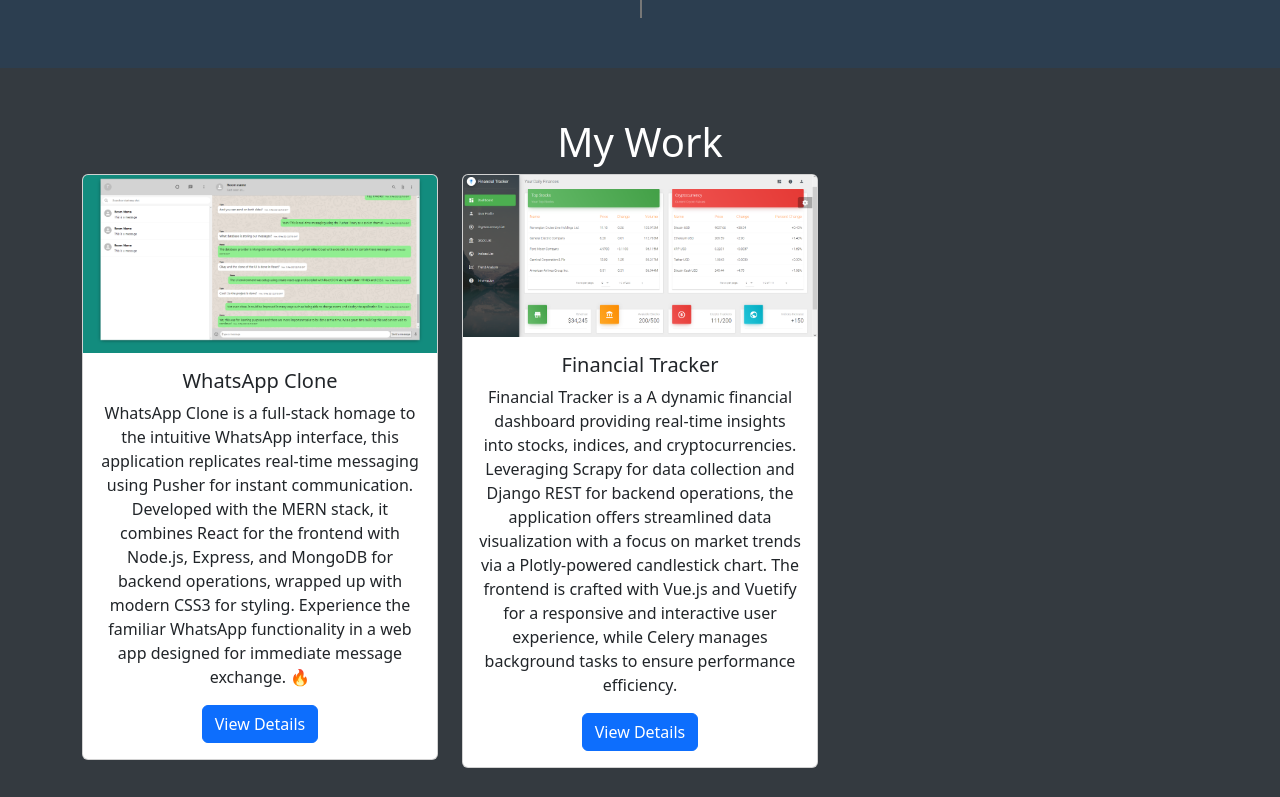
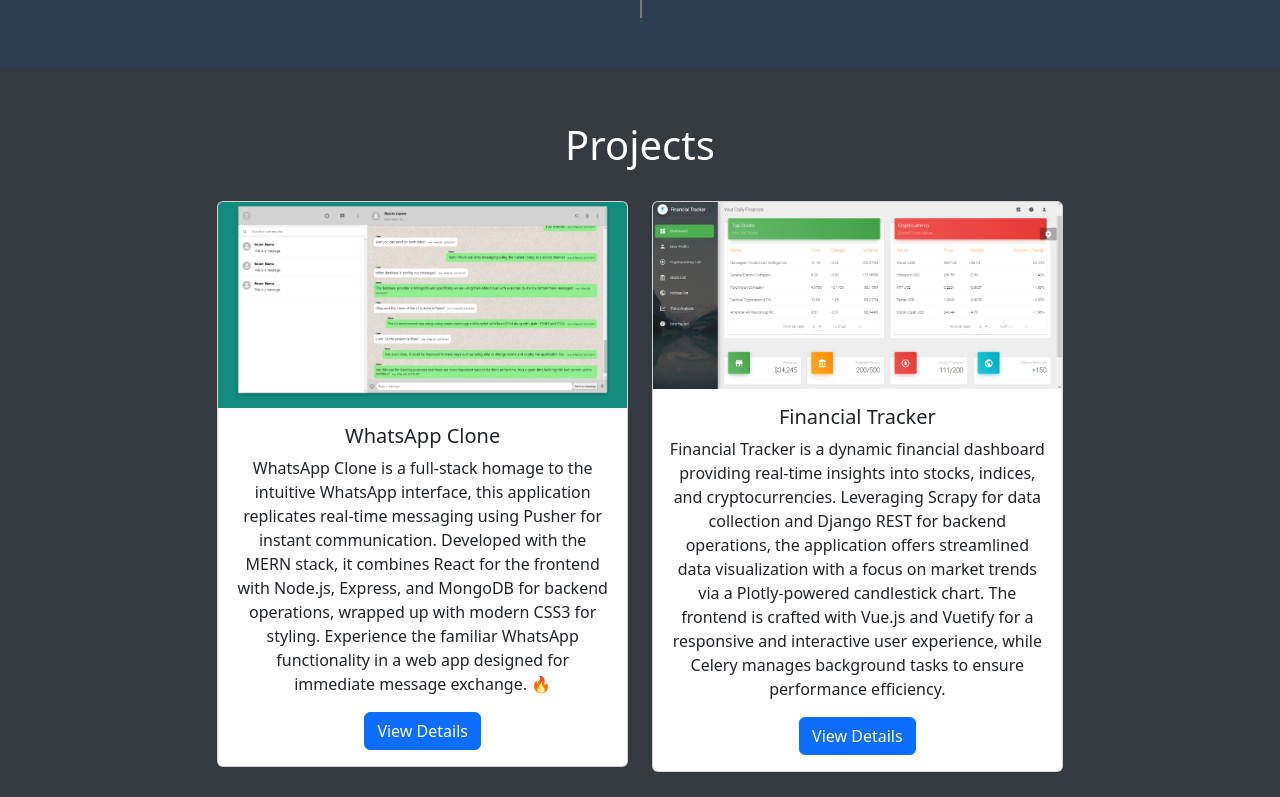
Before and after one commit to Tbloom9787/portfolio, a React (Create React App) app in the folder portfolio-frontend/: page / in a window 1280 px wide. Shown: the part 2783-3580 px from the top of the page. Built offline with nearby package versions, Linux system fonts and the light colour scheme.

Commit message:
Implement the structure of the Work section

```diff
--- a/portfolio-frontend/src/sections/Work/Work.tsx
+++ b/portfolio-frontend/src/sections/Work/Work.tsx
@@ -1,65 +1,90 @@
 import React from 'react';
+import { Container, Row, Col, Card, Button } from 'react-bootstrap';
 import './Work.css';
 
 const Work: React.FC = () => {
   return (
-    <div className='work-section text-center'>
-      <div className='container'>
-        <h1>My Work</h1>
-        <div className='row'>
-          <div className='col-md-4'>
-            <div className='card'>
-              <img
+    <Container
+      id='work'
+      fluid
+      className='work-section min-vh-100 d-flex flex-column justify-content-center align-items-center text-center'
+    >
+      <Row>
+        <Col xs={12}>
+          <h1>Projects</h1>
+        </Col>
+      </Row>
+      <Row className='justify-content-center mt-4'>
+        <Col md={6} lg={4} className='mb-4'>
+          <Card>
+            <Card.Img
+              variant='top'
               src='/assets/images/whatsapp-clone-ui.png'
-                className='card-img-top'
               alt='WhatsApp UI'
+              loading='lazy'
             />
-              <div className='card-body'>
-                <h5 className='card-title'>WhatsApp Clone</h5>
-                <p className='card-text'>
-                  WhatsApp Clone is a full-stack homage to the intuitive WhatsApp interface, this
-                  application replicates real-time messaging using Pusher for
-                  instant communication. Developed with the MERN stack, it
-                  combines React for the frontend with Node.js, Express, and
-                  MongoDB for backend operations, wrapped up with modern CSS3
-                  for styling. Experience the familiar WhatsApp functionality in
-                  a web app designed for immediate message exchange. 🔥
-                </p>
-                <a href='#' className='btn btn-primary'>
+            <Card.Body>
+              <Card.Title>WhatsApp Clone</Card.Title>
+              <Card.Text>
+                WhatsApp Clone is a full-stack homage to the intuitive WhatsApp
+                interface, this application replicates real-time messaging using
+                Pusher for instant communication. Developed with the MERN stack,
+                it combines React for the frontend with Node.js, Express, and
+                MongoDB for backend operations, wrapped up with modern CSS3 for
+                styling. Experience the familiar WhatsApp functionality in a web
+                app designed for immediate message exchange. 🔥
+              </Card.Text>
+              <Button
+                variant='primary'
+                onClick={() =>
+                  window.open(
+                    'https://github.com/Tbloom9787/whatsapp-clone',
+                    '_blank'
+                  )
+                }
+              >
                 View Details
-                </a>
-              </div>
-            </div>
-          </div>
-          <div className='col-md-4'>
-            <div className='card'>
-              <img
+              </Button>
+            </Card.Body>
+          </Card>
+        </Col>
+        <Col md={6} lg={4} className='mb-4'>
+          <Card>
+            <Card.Img
+              variant='top'
               src='/assets/images/financial-tracker-ui.png'
-                className='card-img-top'
               alt='Financial Tracker UI'
+              loading='lazy'
             />
-              <div className='card-body'>
-                <h5 className='card-title'>Financial Tracker</h5>
-                <p className='card-text'>
-                  Financial Tracker is a A dynamic financial dashboard providing
+            <Card.Body>
+              <Card.Title>Financial Tracker</Card.Title>
+              <Card.Text>
+                Financial Tracker is a dynamic financial dashboard providing
                 real-time insights into stocks, indices, and cryptocurrencies.
                 Leveraging Scrapy for data collection and Django REST for
                 backend operations, the application offers streamlined data
-                  visualization with a focus on market trends via a
-                  Plotly-powered candlestick chart. The frontend is crafted with
-                  Vue.js and Vuetify for a responsive and interactive user
-                  experience, while Celery manages background tasks to ensure
-                  performance efficiency.
-                </p>
-                <a href='#' className='btn btn-primary'>
+                visualization with a focus on market trends via a Plotly-powered
+                candlestick chart. The frontend is crafted with Vue.js and
+                Vuetify for a responsive and interactive user experience, while
+                Celery manages background tasks to ensure performance
+                efficiency.
+              </Card.Text>
+              <Button
+                variant='primary'
+                onClick={() =>
+                  window.open(
+                    'https://github.com/Tbloom9787/financial-tracker',
+                    '_blank'
+                  )
+                }
+              >
                 View Details
-                </a>
-              </div>
-            </div>
-          </div>
-        </div>
-      </div>
-    </div>
+              </Button>
+            </Card.Body>
+          </Card>
+        </Col>
+      </Row>
+    </Container>
   );
 };
 
```
Lines whose indentation alone changed are shown as unchanged.
